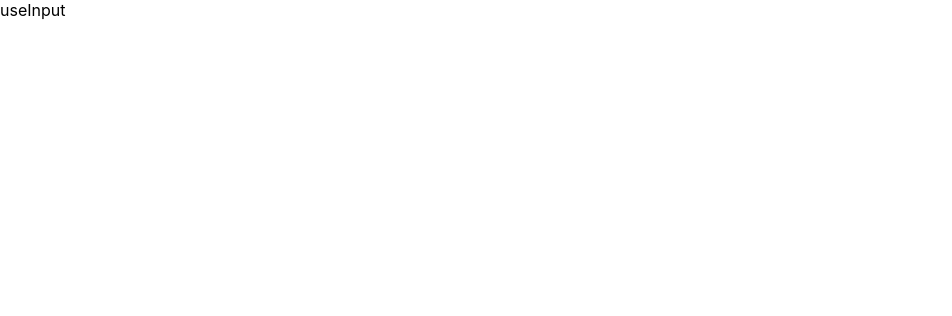
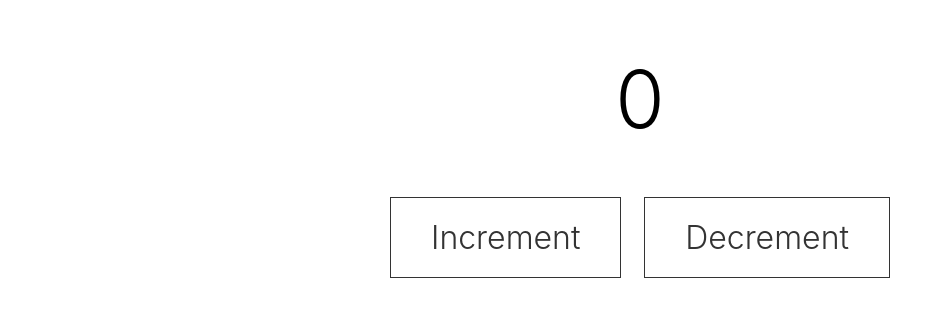
Before and after one commit to ji5485/React-Hooks-Practice, a React (Create React App) app: page /useInput in a window 1280 px wide. Shown: the top 316 px of the page, without its empty margins (0-952 px from the left). Built offline with nearby package versions, Linux system fonts and the light colour scheme.

Commit message:
useInput Hooks

```diff
--- a/src/components/Home.js
+++ b/src/components/Home.js
@@ -19,14 +19,14 @@ const LinkWrapper = styled.div`
 
 const LinkButton = styled(Link)`
   text-decoration: none;
-  color: black;
+  color: #333;
   padding: 20px 40px;
   border: 0.5px solid #333;
   font-size: 1.5rem;
   font-weight: 300;
   margin-right: 20px;
   margin-bottom: 20px;
-  transition: 0.3s all;
+  transition: 0.1s all;
 
   &:hover {
     background: #333;
--- a/src/components/useInput.js
+++ b/src/components/useInput.js
@@ -1,7 +1,50 @@
-import React from "react";
+import React, { useState } from "react";
+import styled from "styled-components";
+
+const Number = styled.div`
+  font-size: 5rem;
+  font-weight: 300;
+  text-align: center;
+  margin: 50px;
+`;
+
+const ButtonWrapper = styled.div`
+  width: 500px;
+  margin: 0 auto;
+  display: flex;
+  justify-content: space-between;
+`;
+
+const Button = styled.div`
+  font-size: 2rem;
+  font-weight: 300;
+  color: #333;
+  border: 1px solid #333;
+  padding: 20px 40px;
+  cursor: pointer;
+  transition: 0.1s all;
+
+  &:hover {
+    color: white;
+    background: #333;
+  }
+`;
 
 const useInput = () => {
-  return <div>useInput</div>;
+  const [number, setNumber] = useState(0);
+
+  const increment = () => setNumber(number + 1);
+  const decrement = () => setNumber(number - 1);
+
+  return (
+    <div>
+      <Number>{number}</Number>
+      <ButtonWrapper>
+        <Button onClick={increment}>Increment</Button>
+        <Button onClick={decrement}>Decrement</Button>
+      </ButtonWrapper>
+    </div>
+  );
 };
 
 export default useInput;
```
